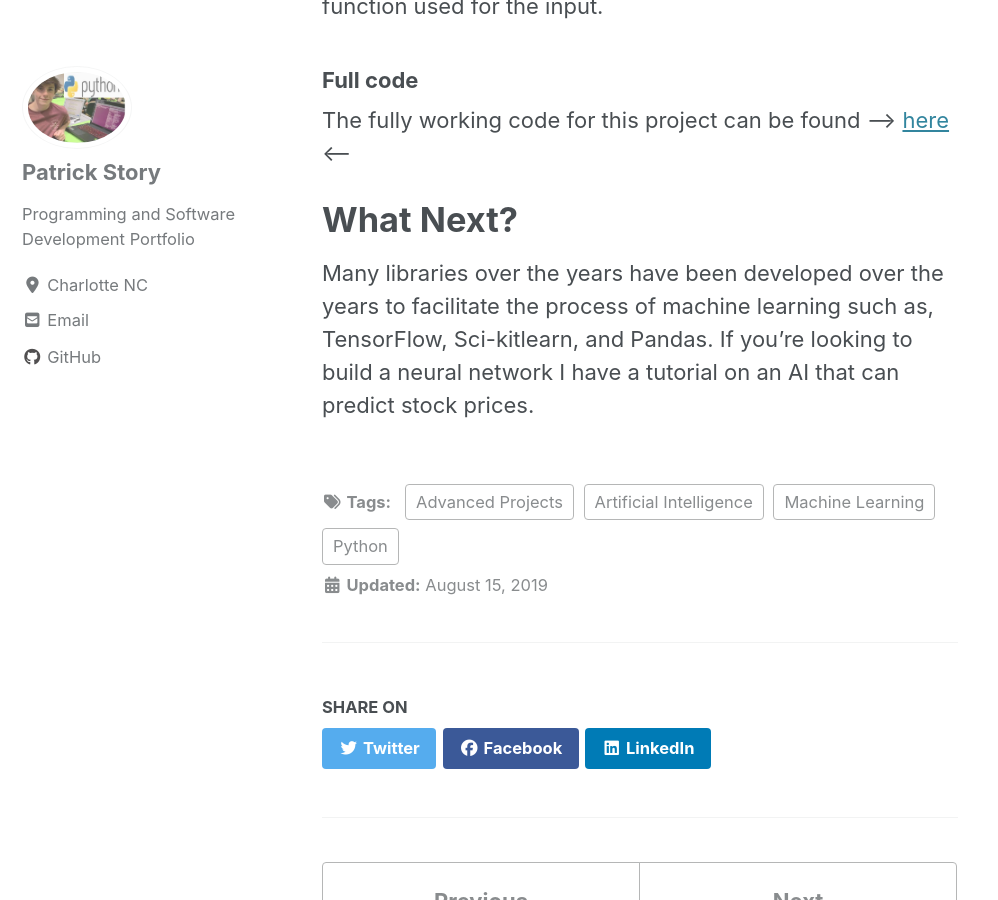
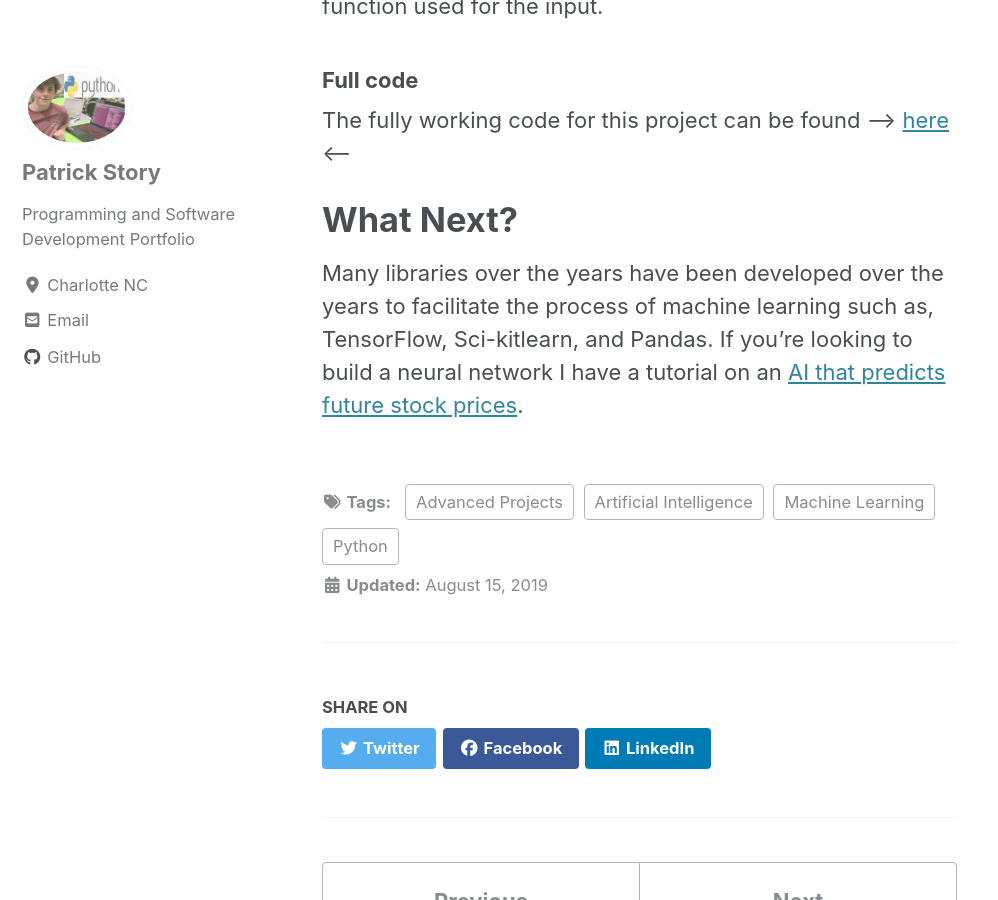
Before and after one commit to Patchyst/Patchyst.github.io, a Jekyll site: the page built from _posts/2019-08-15-My_First_Machine_Learning_Model.md, in a window 1280 px wide and 900 px high, scrolled down 16417 px. Shown: the whole window, without its empty margins (0-998 px from the left). Built offline with Jekyll 4.4.1, drawn with Linux system fonts in a browser that asks for light colours; cached includes are drawn as plain includes; nearby versions of some CDN libraries.

Commit message:
updating build a neuron price

```diff
--- a/_posts/2019-08-15-My_First_Machine_Learning_Model.md
+++ b/_posts/2019-08-15-My_First_Machine_Learning_Model.md
@@ -315,4 +315,4 @@ As you can see neuron has created a line to match the linear function used for t
 ### Full code
 The fully working code for this project can be found --> [here](https://gist.github.com/Patchyst/f1947498d624972e7a91ed48d1bd7eac) <--
 # What Next?
-Many libraries over the years have been developed over the years to facilitate the process of machine learning such as, TensorFlow, Sci-kitlearn, and Pandas. If you're looking to build a neural network I have a tutorial on an AI that can predict stock prices.
+Many libraries over the years have been developed over the years to facilitate the process of machine learning such as, TensorFlow, Sci-kitlearn, and Pandas. If you're looking to build a neural network I have a tutorial on an [AI that predicts future stock prices](https://patchyst.github.io/StockPriceForcaster/).
```
